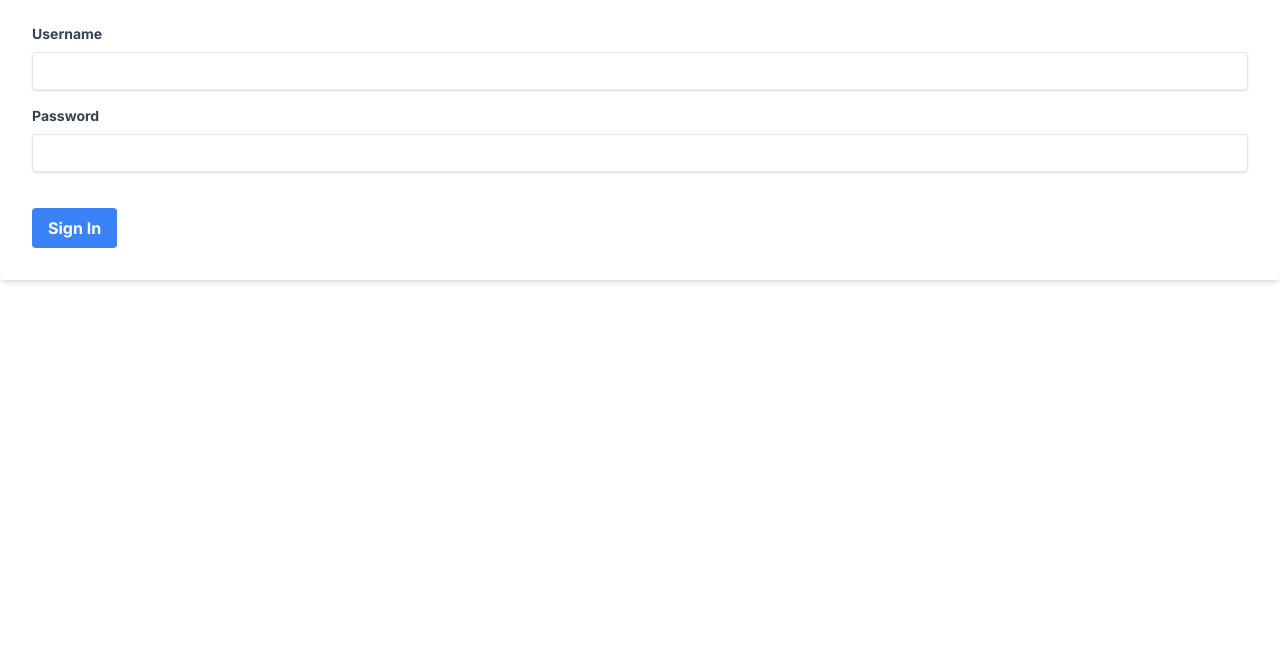
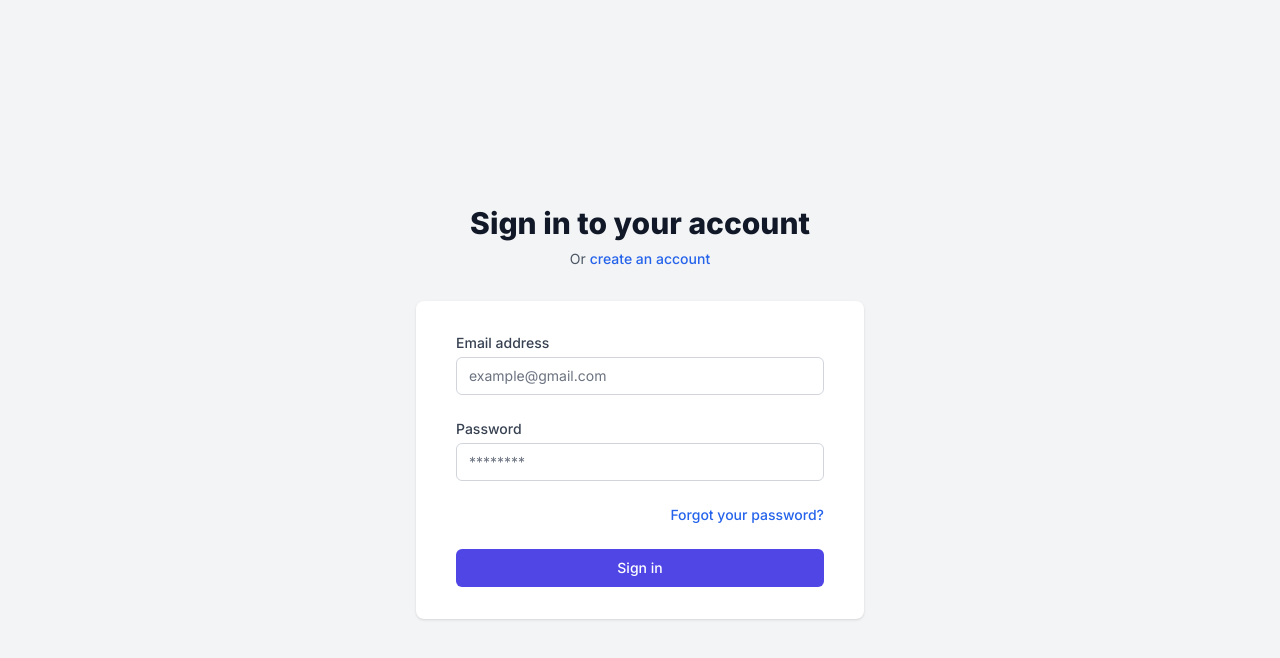
Before and after one commit to s6-software/front-end, a Next.js app in the folder my-app/: page /login in a window 1280 px wide. Shown: the top 658 px of the page. Built offline with nearby package versions, Linux system fonts and the light colour scheme; no server answers.

Commit message:
fix: replaced from test

```diff
--- a/my-app/src/app/login/page.tsx
+++ b/my-app/src/app/login/page.tsx
@@ -1,65 +1,109 @@
 "use client";
+import Link from "next/link";
+import React, { useState } from "react";
 import { signIn, signOut } from "next-auth/react";
-import React, { useState } from "react";
-const LoginForm: React.FC = () => {
+
+const page = () => {
   const [username, setUsername] = useState("");
   const [password, setPassword] = useState("");
-
   const handleSubmit = async (e: React.FormEvent) => {
     e.preventDefault();
-    // Handle form submission
     signIn("credentials", {
       username: username,
       password: password,
       callbackUrl: "http://localhost:3000/",
     });
   };
+  return (
+    <div
+      id="wrapper"
+      className="min-h-screen bg-gray-100 flex flex-col justify-center py-12 sm:px-6 lg:px-8"
+    >
+      <div className="sm:mx-auto sm:w-full sm:max-w-md">
+        <h2 className="mt-6 text-center text-3xl font-extrabold text-gray-900">
+          Sign in to your account
+        </h2>
+        <p className="mt-2 text-center text-sm text-gray-600 max-w">
+          Or{" "}
+          <Link
+            href="#"
+            className="font-medium text-blue-600 hover:text-blue-500"
+          >
+            create an account
+          </Link>
+        </p>
+      </div>
 
-  return (
+      <div className="mt-8 sm:mx-auto sm:w-full sm:max-w-md">
+        <div className="bg-white py-8 px-4 shadow sm:rounded-lg sm:px-10">
           <form
             onSubmit={handleSubmit}
-      className="bg-white shadow-md rounded px-8 pt-6 pb-8 mb-4"
+            className="space-y-6"
+            action="#"
+            method="POST"
           >
-      <div className="mb-4">
+            <div id="email-input">
               <label
-          className="block text-gray-700 text-sm font-bold mb-2"
-          htmlFor="username"
+                htmlFor="email"
+                className="block text-sm font-medium text-gray-700"
               >
-          Username
+                Email address
               </label>
+              <div className="mt-1">
                 <input
-          className="shadow appearance-none border rounded w-full py-2 px-3 text-gray-700 leading-tight focus:outline-none focus:shadow-outline"
-          id="username"
-          type="text"
-          value={username}
-          onChange={(e) => setUsername(e.target.value)}
+                  className="appearance-none rounded-md relative block w-full px-3 py-2 border border-gray-300 placeholder-gray-500 text-gray-900 focus:outline-none focus:ring-indigo-500 focus:border-indigo-500 focus:z-10 sm:text-sm"
+                  placeholder="example@gmail.com"
+                  type="email"
+                  autoComplete="email"
+                  required
                 />
               </div>
-      <div className="mb-6">
+            </div>
+
+            <div id="password-input">
               <label
-          className="block text-gray-700 text-sm font-bold mb-2"
                 htmlFor="password"
+                className="block text-sm font-medium text-gray-700"
               >
                 Password
               </label>
+              <div className="mt-1">
                 <input
-          className="shadow appearance-none border rounded w-full py-2 px-3 text-gray-700 mb-3 leading-tight focus:outline-none focus:shadow-outline"
-          id="password"
+                  className="appearance-none rounded-md relative block w-full px-3 py-2 border border-gray-300 placeholder-gray-500 text-gray-900 focus:outline-none focus:ring-indigo-500 focus:border-indigo-500 focus:z-10 sm:text-sm"
+                  placeholder="********"
                   type="password"
-          value={password}
-          onChange={(e) => setPassword(e.target.value)}
+                  autoComplete="current-password"
+                  required
                 />
               </div>
-      <div className="flex items-center justify-between">
+            </div>
+
+            <div id="small-hints">
+              <div className="flex items-center justify-end">
+                <div className="text-sm">
+                  <Link
+                    href="#"
+                    className="font-medium text-blue-600 hover:text-blue-500"
+                  >
+                    Forgot your password?
+                  </Link>
+                </div>
+              </div>
+            </div>
+
+            <div id="submit">
               <button
-          className="bg-blue-500 hover:bg-blue-700 text-white font-bold py-2 px-4 rounded focus:outline-none focus:shadow-outline"
                 type="submit"
+                className="group relative w-full flex justify-center py-2 px-4 border border-transparent text-sm font-medium rounded-md text-white bg-indigo-600 hover:bg-indigo-700 focus:outline-none focus:ring-2 focus:ring-offset-2 focus:ring-indigo-500"
               >
-          Sign In
+                Sign in
               </button>
             </div>
           </form>
+        </div>
+      </div>
+    </div>
   );
 };
 
-export default LoginForm;
+export default page;
--- a/my-app/src/app/test/page.tsx
+++ /dev/null
@@ -1,109 +0,0 @@
-"use client";
-import Link from "next/link";
-import React, { useState } from "react";
-import { signIn, signOut } from "next-auth/react";
-
-const page = () => {
-  const [username, setUsername] = useState("");
-  const [password, setPassword] = useState("");
-  const handleSubmit = async (e: React.FormEvent) => {
-    e.preventDefault();
-    signIn("credentials", {
-      username: username,
-      password: password,
-      callbackUrl: "http://localhost:3000/",
-    });
-  };
-  return (
-    <div
-      id="wrapper"
-      className="min-h-screen bg-gray-100 flex flex-col justify-center py-12 sm:px-6 lg:px-8"
-    >
-      <div className="sm:mx-auto sm:w-full sm:max-w-md">
-        <h2 className="mt-6 text-center text-3xl font-extrabold text-gray-900">
-          Sign in to your account
-        </h2>
-        <p className="mt-2 text-center text-sm text-gray-600 max-w">
-          Or{" "}
-          <Link
-            href="#"
-            className="font-medium text-blue-600 hover:text-blue-500"
-          >
-            create an account
-          </Link>
-        </p>
-      </div>
-
-      <div className="mt-8 sm:mx-auto sm:w-full sm:max-w-md">
-        <div className="bg-white py-8 px-4 shadow sm:rounded-lg sm:px-10">
-          <form
-            onSubmit={handleSubmit}
-            className="space-y-6"
-            action="#"
-            method="POST"
-          >
-            <div id="email-input">
-              <label
-                htmlFor="email"
-                className="block text-sm font-medium text-gray-700"
-              >
-                Email address
-              </label>
-              <div className="mt-1">
-                <input
-                  className="appearance-none rounded-md relative block w-full px-3 py-2 border border-gray-300 placeholder-gray-500 text-gray-900 focus:outline-none focus:ring-indigo-500 focus:border-indigo-500 focus:z-10 sm:text-sm"
-                  placeholder="example@gmail.com"
-                  type="email"
-                  autoComplete="email"
-                  required
-                />
-              </div>
-            </div>
-
-            <div id="password-input">
-              <label
-                htmlFor="password"
-                className="block text-sm font-medium text-gray-700"
-              >
-                Password
-              </label>
-              <div className="mt-1">
-                <input
-                  className="appearance-none rounded-md relative block w-full px-3 py-2 border border-gray-300 placeholder-gray-500 text-gray-900 focus:outline-none focus:ring-indigo-500 focus:border-indigo-500 focus:z-10 sm:text-sm"
-                  placeholder="********"
-                  type="password"
-                  autoComplete="current-password"
-                  required
-                />
-              </div>
-            </div>
-
-            <div id="small-hints">
-              <div className="flex items-center justify-end">
-                <div className="text-sm">
-                  <Link
-                    href="#"
-                    className="font-medium text-blue-600 hover:text-blue-500"
-                  >
-                    Forgot your password?
-                  </Link>
-                </div>
-              </div>
-            </div>
-
-            <div id="submit">
-              <button
-                type="submit"
-                className="group relative w-full flex justify-center py-2 px-4 border border-transparent text-sm font-medium rounded-md text-white bg-indigo-600 hover:bg-indigo-700 focus:outline-none focus:ring-2 focus:ring-offset-2 focus:ring-indigo-500"
-              >
-                Sign in
-              </button>
-            </div>
-          </form>
-        </div>
-      </div>
-    </div>
-  );
-};
-
-export default page;
```
Lines whose indentation alone changed are shown as unchanged.
